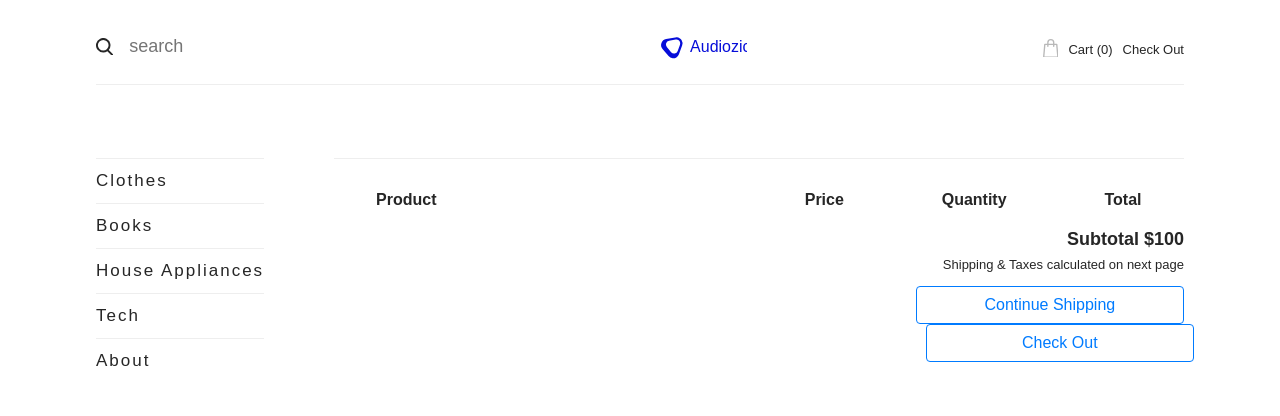
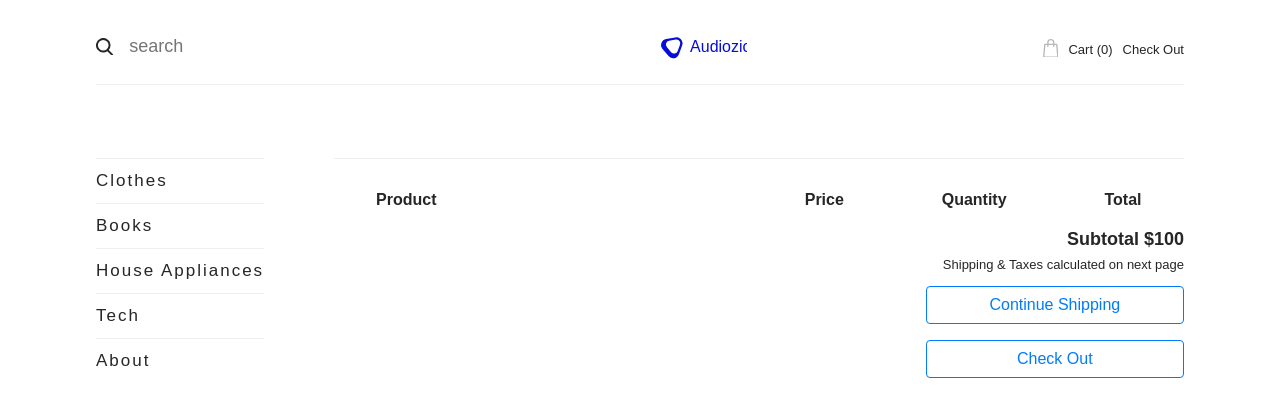
Before and after one commit to MeatBoyed/DropIT, a React (Create React App) app in the folder client/: page /shoppingcart in a window 1280 px wide. Shown: the top 416 px of the page. Built offline with nearby package versions, Linux system fonts and the light colour scheme; the HTML template or start-up script is replaced by a standard one.

Commit message:
fix: Info buttons

```diff
--- a/client/src/styles/pages/_shoppingcart.scss
+++ b/client/src/styles/pages/_shoppingcart.scss
@@ -84,13 +84,10 @@
       }
 
       .checkoutBtn {
-        margin-left: 10px;
-      }
+        margin-top: 1rem;
 
-      .checkoutBtn {
         @include media('<=tablet') {
           margin-left: 0;
-          margin-top: 2rem;
         }
       }
     }
```
